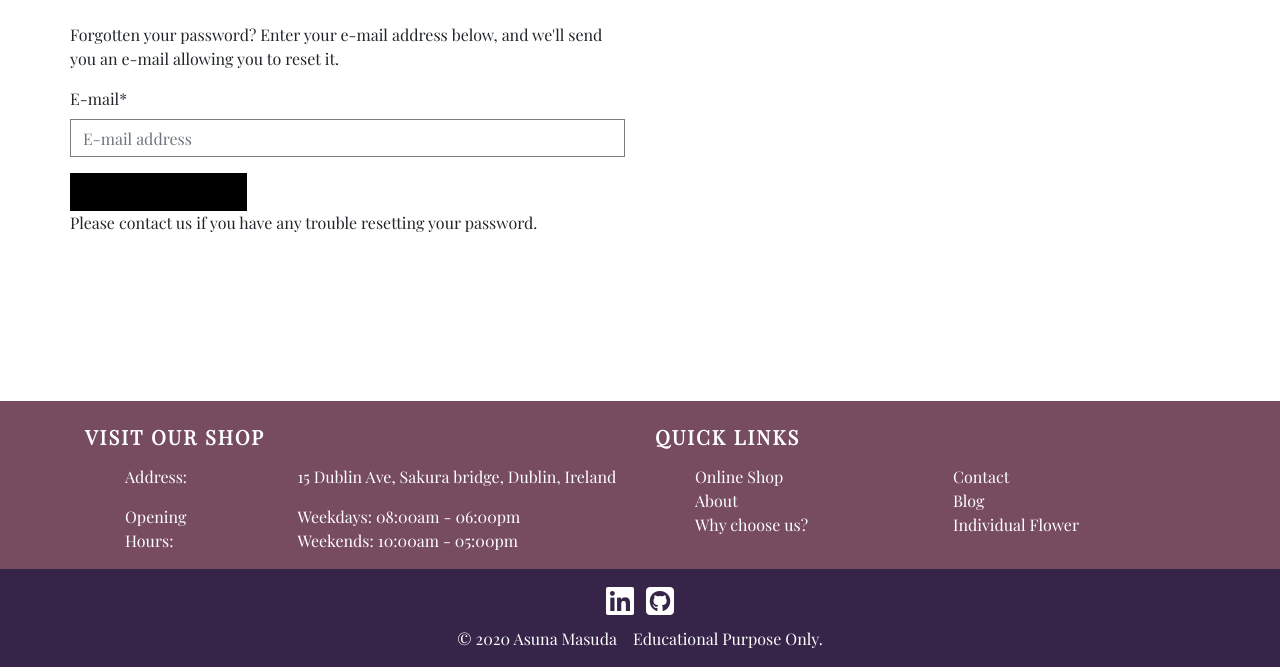
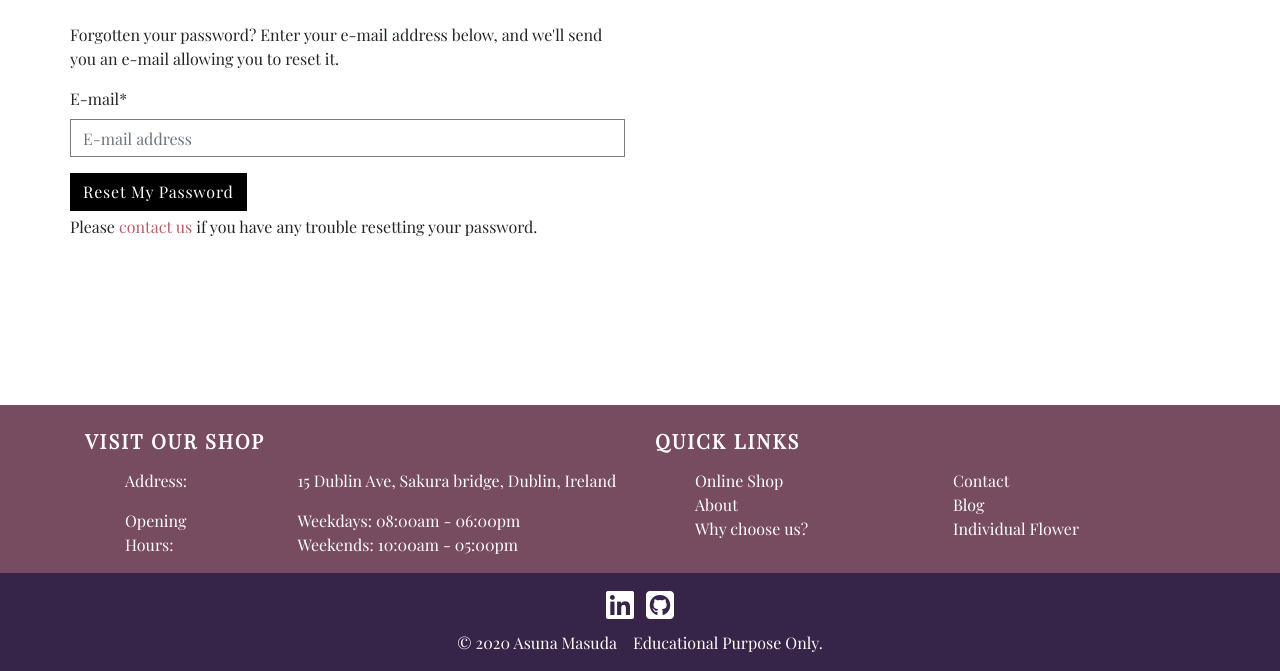
Before and after one commit to AsunaMasuda/FloweryDays, a Django app: page /accounts/password/reset/ in a window 1280 px wide. Shown: the part 284-955 px from the top of the page. Run offline with Django 3.2, Linux system fonts and the light colour scheme; parts of the project's set-up code (start-up, migrations or seed data) failed here and were passed over; some libraries are stand-ins or nearby versions.

Commit message:
Fix submit button's font color

```diff
--- a/static/css/base.css
+++ b/static/css/base.css
@@ -143,7 +143,6 @@ body {
 .form-flowerydays textarea,
 .form-search input,
 .form-search textarea {
-    color: #000000;
     border: 1px solid #7c7c7c;
     border-radius: 0;
     padding: 6px 12px;
--- a/templates/allauth/account/password_reset.html
+++ b/templates/allauth/account/password_reset.html
@@ -1,4 +1,4 @@
-{% extends "account/base.html" %}
+{% extends "account/base.html" %} {% load section_path %}
 
 {% load i18n %}
 {% load account %}
@@ -20,5 +20,5 @@
         <input type="submit" class="btn btn-colour-1" value="{% trans 'Reset My Password' %}" />
     </form>
 
-    <p>{% blocktrans %}Please contact us if you have any trouble resetting your password.{% endblocktrans %}</p>
+    <p class="mt-1">Please <a href="{% anchor 'home' 'contact' %}">contact us</a> if you have any trouble resetting your password.</p>
 {% endblock %}
```
